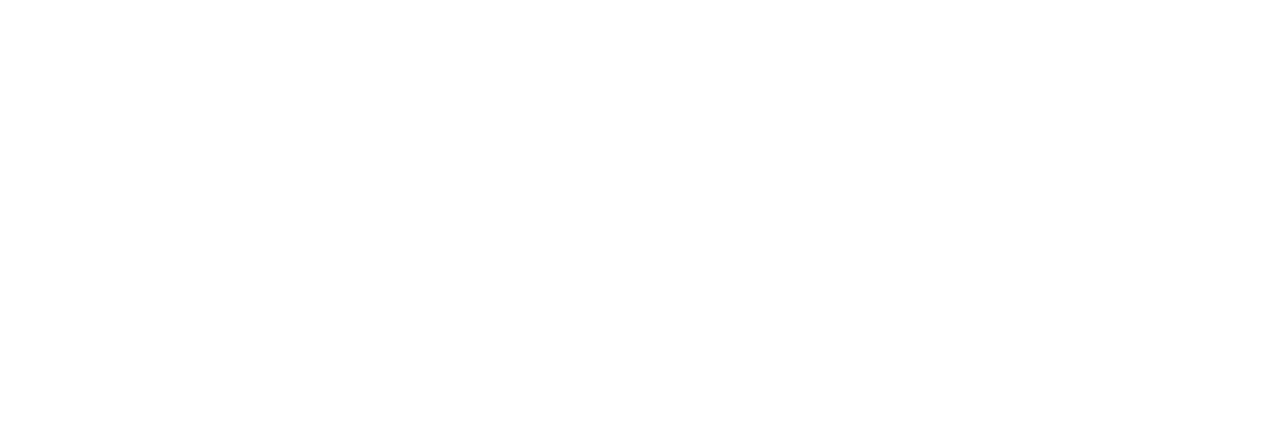
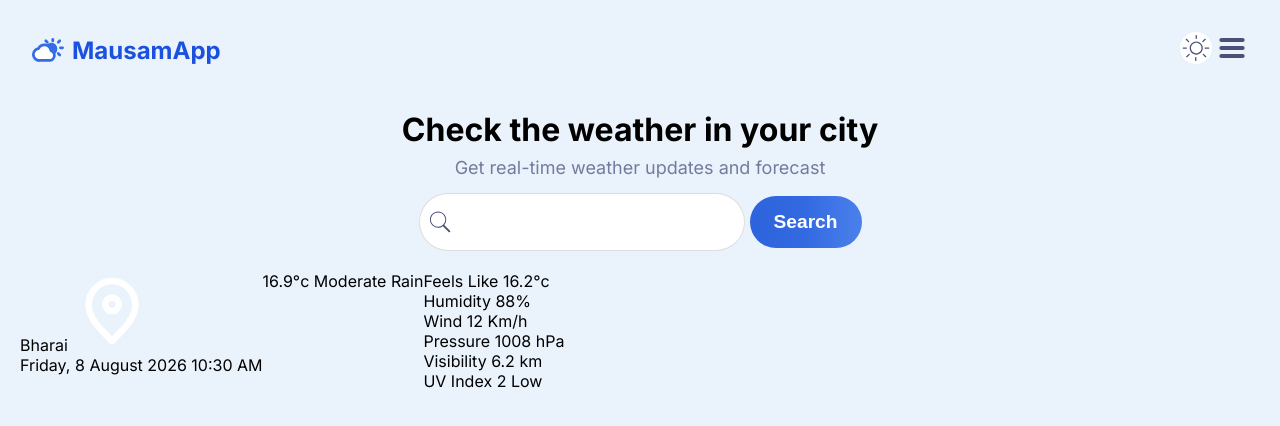
Before and after one commit to CodeWithMishu/MausamApp, a plain HTML site: page index.html in a window 1280 px wide. Drawn offline with Linux system fonts and the light colour scheme.

Commit message:
Add main layout and styling for weather application
- Implemented HTML structure including navigation, hero section, and current weather display.
- Added CSS for layout, navbar, hero section, and input elements.
- Included SVG assets for logo, menu toggle, search, and theme icons.

```diff
--- a/index.html
+++ b/index.html
@@ -4,8 +4,78 @@
     <meta charset="UTF-8">
     <meta name="viewport" content="width=device-width, initial-scale=1.0">
     <title>MausamApp</title>
+    <link rel="stylesheet" href="style.css">
 </head>
 <body>
+    <nav>
+        <ul id="navbar">
+            <li>
+                <div class="logo-element">
+                    <img src="Assets/logo.svg" alt="Logo Image">
+                    <span>MausamApp</span>
+                </div>
+                </li>
+                <li>
+                    <img src="Assets/theme-light.svg" alt="light theme icon">
+                    <img src="Assets/menu-toggle.svg" alt="menu toggle icon">
+                </li>
+        </ul>
+    </nav>
 
+    <main>
+<section class="hero">
+<div class="hero-text"><span>Check the weather in your city</span>
+    <span>Get real-time weather updates and forecast</span>
+</div>
+<div class="location-input">
+    <div class="text-input">
+        <img src="Assets/search.svg" alt="search icon">
+        <input type="text" name="location" id="location">
+    </div>
+    <button id="search">Search</button>
+</div>
+</section>
+
+<section id="current-wheather">
+    <div class="location-info">
+        <div>
+            <span>Bharai</span>
+            <img src="Assets/location.svg" alt="location icon">
+        </div>
+        <span>Friday, 8 August 2026</span>
+        <span>10:30 AM</span>
+    </div>
+    <div class="weather-status">
+        <span class="temperature">16.9°c</span>
+        <span>Moderate Rain</span>
+    </div>
+    <div class="weather-detail">
+        <div class="tempt">
+            <span>Feels Like</span>
+            <span>16.2°c</span>
+        </div>
+        <div class="humidity">
+            <span>Humidity</span>
+            <span>88%</span>
+        </div>
+        <div class="Wind">
+            <span>Wind</span>
+            <span>12 Km/h</span>
+        </div>
+        <div class="pressure">
+            <span>Pressure</span>
+            <span>1008 hPa</span>
+        </div>
+        <div class="visibility">
+            <span>Visibility</span>
+            <span>6.2 km</span>
+        </div>
+        <div class="uvindex">
+            <span>UV Index</span>
+            <span>2 Low</span>
+        </div>
+    </div>
+</section>
+    </main>
 </body>
 </html>
--- /dev/null
+++ b/style.css
@@ -0,0 +1,118 @@
+/* Inter Font Import */
+@import url('https://fonts.googleapis.com/css2?family=Inter:ital,opsz,wght@0,14..32,100..900;1,14..32,100..900&display=swap');
+
+/* Flushing default css */
+*{
+    margin: 0;
+    padding: 0;
+}
+
+body{
+    font-family: "Inter", sans-serif;
+    background-color: #EAF2FC;
+}
+
+
+/* Styling Navbar */
+#navbar{
+    padding: 2rem;
+    display: flex;
+    flex-direction: row;
+    list-style-type: none;
+    align-items: center;
+    justify-content: space-between;
+    img{
+        width: 2rem;
+    }
+}
+.logo-element{
+    display: flex;
+    align-items: center;
+    gap: 8px;
+    span{
+        font-size: 1.5rem;
+        font-weight: bold;
+        color: #1A52DF;
+    }
+}
+
+/* styling hero section */
+.hero{
+    padding-top: 10px;
+    display: flex;
+    flex-direction: column;
+    align-items: center;
+    justify-content: space-evenly;
+    gap: 15px;
+}
+
+.hero-text{
+    display: flex;
+    flex-direction: column;
+    justify-content: center;
+    text-align: center;
+    gap: 8px;
+
+    color: #727C9E;
+    font-size: large;
+
+}
+.hero-text span:first-child{
+    color: black;
+    font-size: 2rem;
+    font-weight: 700;
+}
+
+/* stlying location input elements */
+.location-input{
+    display: flex;
+    flex-direction: row;
+    align-items: center;
+    justify-content: center;
+    gap: 5px;
+    width: 70vh;
+}
+
+.text-input{
+    border: 1px solid rgba(0, 0, 0, 0.128);
+    display: flex;
+    flex-direction: row;
+    background-color: white;
+    padding: 8px;
+    border-radius: 30px;
+    align-items: center;
+
+    img{
+        width: 1.5rem;
+        height: 1.5rem;
+    }
+    input{
+        width: 100%;
+        height: 100%;
+        padding: 8px;
+        appearance: none;
+        border: none;
+        font-size: 1.3rem;
+        &:focus{
+            outline: none;
+        }
+
+    }
+}
+#search{
+    padding: 15px;
+    width: 20%;
+    color: white;
+    font-size: larger;
+    font-weight: bold;
+    border: none;
+    border-radius: 30px;
+    background: linear-gradient(90deg,rgba(45, 100, 221, 1) 0%, rgba(51, 106, 225, 1) 50%, rgba(75, 128, 235, 1) 100%);
+}
+
+/* styling wheather info for a location */
+#current-wheather{
+    display: flex;
+    padding: 20px;
+
+}
```
Also changed, not shown: Assets/location.svg (added), Assets/logo.svg (added), Assets/menu-toggle.svg (added), Assets/search.svg (added), Assets/theme-light.svg (added).
